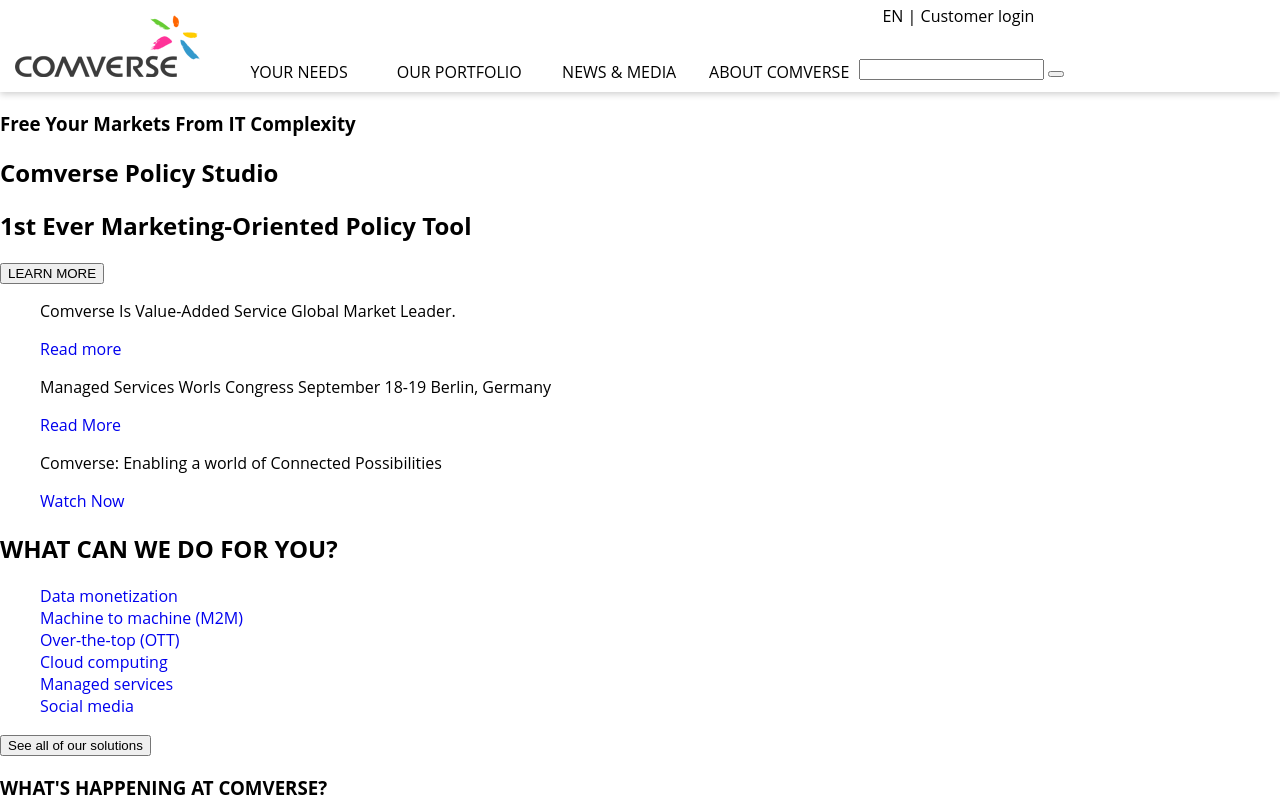
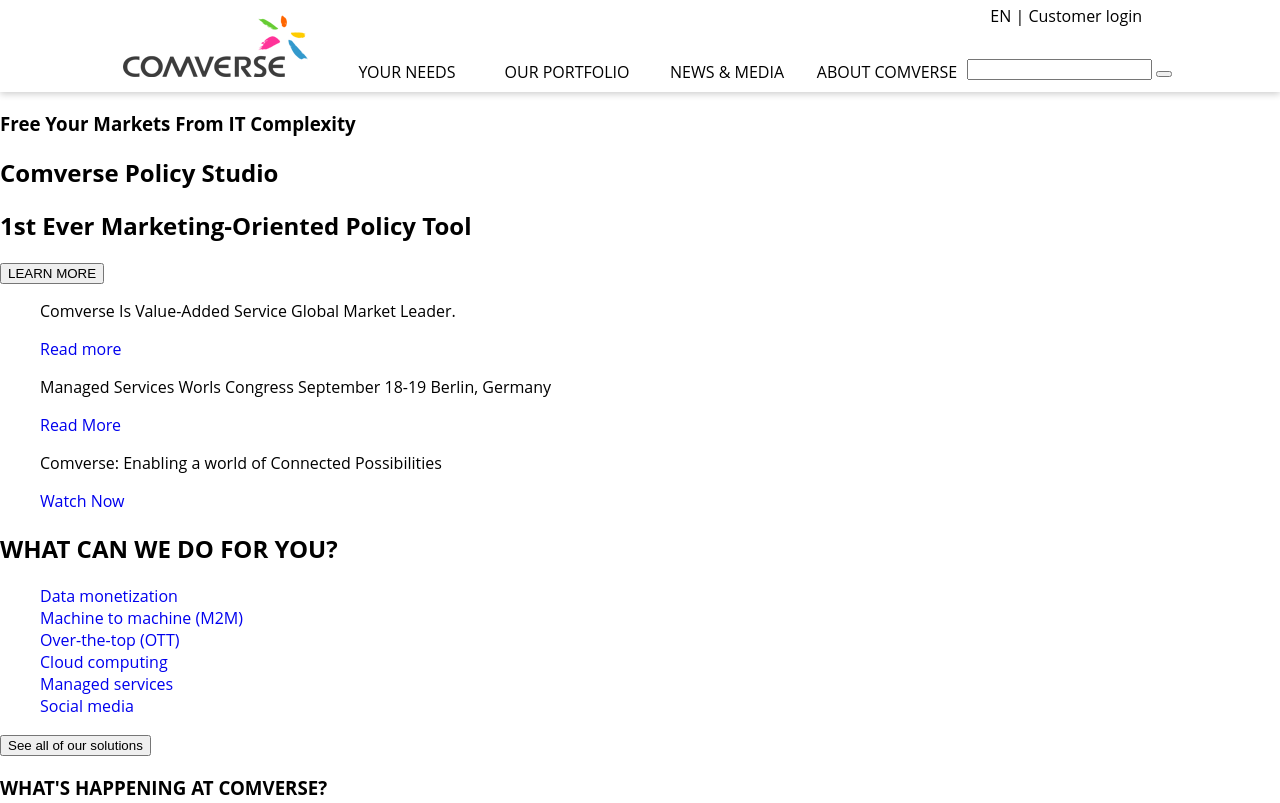
Before and after one commit to michgerts/comverse, a plain HTML site: page index.html in a window 1280 px wide. Shown: the top 803 px of the page. Drawn offline with nearby package versions, Linux system fonts and the light colour scheme; a script that the page names is missing.

Commit message:
bug fixes

```diff
--- a/index.html
+++ b/index.html
@@ -17,7 +17,7 @@
 
 
         <!-- Site starts here -->
-        <header>
+        <header class="CenteredText">
             <img src="imagesForComverse/comverse-logo.png" alt="comverse company logo">
             <nav>
                 <ul class="nav">
```
